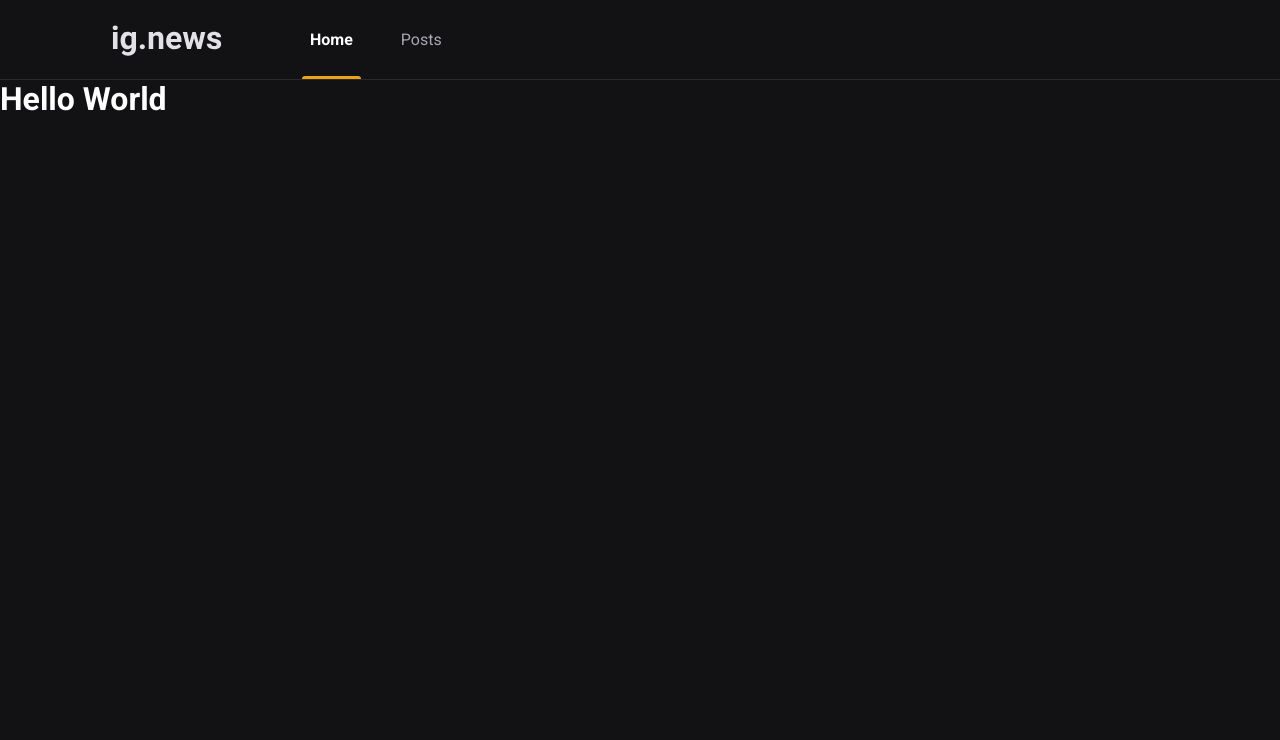
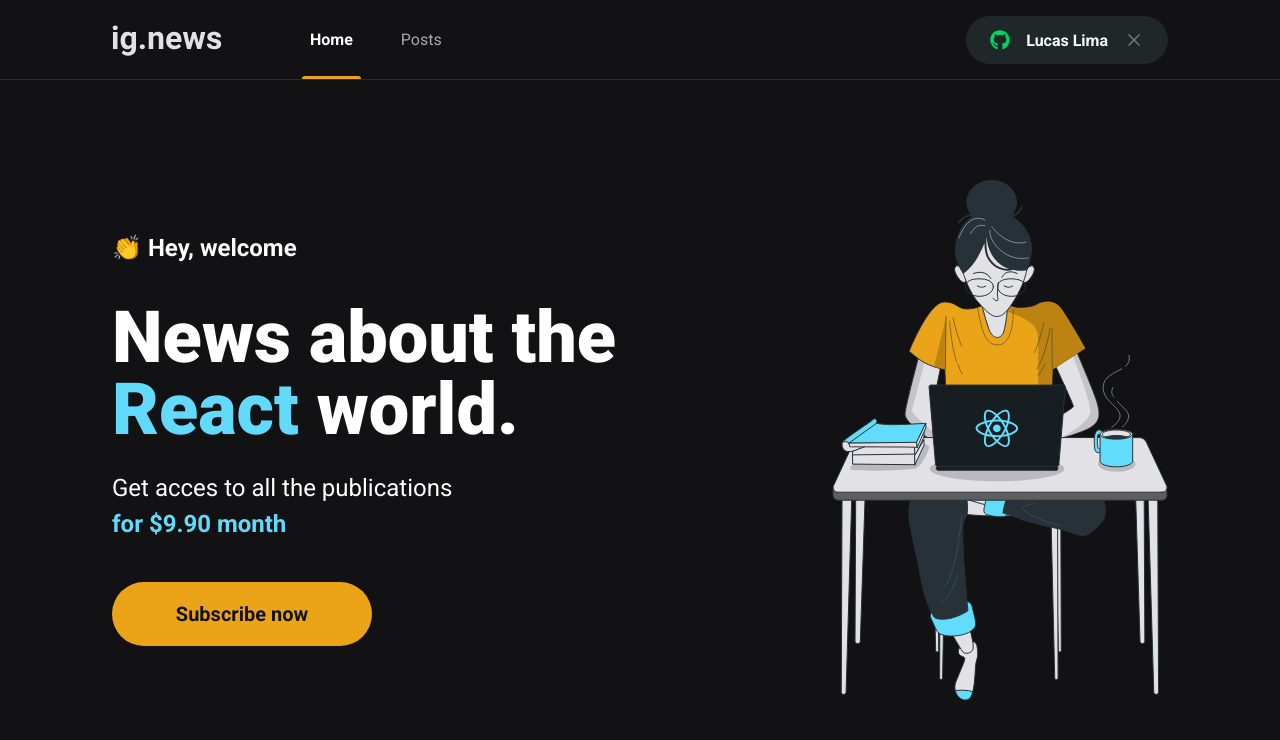
Before and after one commit to eulucaslim/first-app-next.js, a Next.js app: page / in a window 1280 px wide. Shown: the top 740 px of the page. Built offline with nearby package versions, Linux system fonts and the light colour scheme.

Commit message:
Edit the Home Page of application

```diff
--- a/package.json
+++ b/package.json
@@ -12,6 +12,7 @@
     "next": "15.3.4",
     "react": "^19.0.0",
     "react-dom": "^19.0.0",
+    "react-icons": "^5.5.0",
     "sass": "^1.89.2"
   },
   "devDependencies": {
--- a/src/components/Header/index.tsx
+++ b/src/components/Header/index.tsx
@@ -1,3 +1,4 @@
+import { SignInButton } from '../SignInButton';
 import styles from './styles.module.scss'
 
 export function Header(){
@@ -9,6 +10,8 @@
                     <a className={styles.active}>Home</a>
                     <a>Posts</a>
                 </nav>
+
+                <SignInButton/>
             </div>
         </header>
     );
--- a/src/components/Header/styles.module.scss
+++ b/src/components/Header/styles.module.scss
@@ -50,4 +50,8 @@
             }
         }
     }
+
+    button {
+        margin-left: auto;
+    }
 }
--- /dev/null
+++ b/src/components/SignInButton/index.tsx
@@ -0,0 +1,20 @@
+import { FaGithub } from 'react-icons/fa'
+import { FiX } from 'react-icons/fi'
+import styles from './styles.module.scss'
+
+export function SignInButton(){
+    const isUserLoggedIn = true;
+
+    return isUserLoggedIn ? (
+        <button type="button" className={styles.signInButton}>
+            <FaGithub color="#04d361" />
+            Lucas Lima
+            <FiX color="#737380" className={styles.closeIcon}/>
+        </button>
+    ): (
+        <button type="button" className={styles.signInButton}>
+            <FaGithub color="#eba417" />
+            Sign in with Github
+        </button>
+    )
+}
--- /dev/null
+++ b/src/components/SignInButton/styles.module.scss
@@ -0,0 +1,34 @@
+.signInButton {
+    height: 3rem;
+    border-radius: 3rem;
+    background: var(--gray-850);
+    border: 0;
+    padding: 0 1.5rem;
+
+    display: flex;
+    align-items: center;
+    justify-content: center;
+
+    color: var(--white);
+    font-weight: bold;
+
+    svg {
+        width: 20px;
+        height: 20px;
+    }
+
+    svg:first-child {
+        margin-right: 1rem;
+    }
+
+    svg.closeIcon {
+        margin-left: 1rem;
+    }
+
+    transition: filter 0.2s;
+
+    &:hover {
+        filter: brightness(0.8)
+    }
+
+}
--- /dev/null
+++ b/src/components/SubscribeButton/index.tsx
@@ -0,0 +1,9 @@
+import styles from "./styles.module.scss";
+
+export function SubscribeButton() {
+    return (
+        <button type="button" className={styles.subscribeButton}>
+            Subscribe now
+        </button>
+    );
+}
--- /dev/null
+++ b/src/components/SubscribeButton/styles.module.scss
@@ -0,0 +1,20 @@
+.subscribeButton {
+    width: 260px;
+    height: 4rem;
+    border: 0;
+    border-radius: 2rem;
+    background: var(--yellow-500);
+    color: var(--gray-900);
+    font-size: 1.25rem;
+    font-weight: bold;
+
+    display: flex;
+    align-items: center;
+    justify-content: center;
+
+    transition: filter 0.2s;
+
+    &:hover {
+        filter: brightness(0.8);
+    }
+}
--- /dev/null
+++ b/src/pages/home.module.scss
@@ -0,0 +1,45 @@
+.contentContainer {
+    max-width: 1120px;
+    margin: 0 auto;
+    padding: 0 2rem;
+    height: calc(100vh - 5rem);
+
+    display: flex;
+    align-items: center;
+    justify-content: space-between;
+}
+
+.hero {
+    max-width: 600px;
+
+    > span {
+        font-size: 1.5rem;
+        font-weight: bold;
+    }
+
+    h1 {
+        font-size: 4.5rem;
+        line-height: 4.5rem;
+        font-weight: 900;
+        margin-top: 2.5rem;
+
+        span {
+            color: var(--cyan-500);
+        }
+    }
+
+    p {
+        font-size: 1.5rem;
+        line-height: 2.25rem;
+        margin-top: 1.5rem;
+
+        span {
+            color: var(--cyan-500);
+            font-weight: bold;
+        }
+    }
+
+    button {
+        margin-top: 2.5rem;
+    }
+}
--- a/src/pages/index.tsx
+++ b/src/pages/index.tsx
@@ -1,14 +1,26 @@
-import Head from "next/head"
+import Head from "next/head";
+import styles from "./home.module.scss";
+import { SubscribeButton } from "@/components/SubscribeButton";
 
 export default function Home() {
     return (
         <>
           <Head>
-            <title>Inicio | ig.news</title>
+            <title>Home | ig.news</title>
           </Head>
-          <h1>
-            Hello World
-          </h1>
+          <main className={styles.contentContainer}>
+            <section className={styles.hero}>
+              <span>👏 Hey, welcome</span>
+              <h1>News about the <span>React</span> world.</h1>
+              <p>
+                Get acces to all the publications <br />
+                <span>for $9.90 month</span>
+              </p>
+              <SubscribeButton/>
+            </section>
+
+            <img src="/images/avatar.svg" alt="Girl coding" />
+          </main>
         </>
     )
 }
--- a/src/styles/global.scss
+++ b/src/styles/global.scss
@@ -10,6 +10,7 @@
     --gray-50: #e1e1e6;
     --gray-300: #a8a8b3;
     --gray-800: #29292e;
+    --gray-850: #1f2729;
     --gray-900: #121214;
 
     --cyan-500: #61dafb;
```
Also changed, not shown: 1 other file (tests, documents, lock files or other folders).
